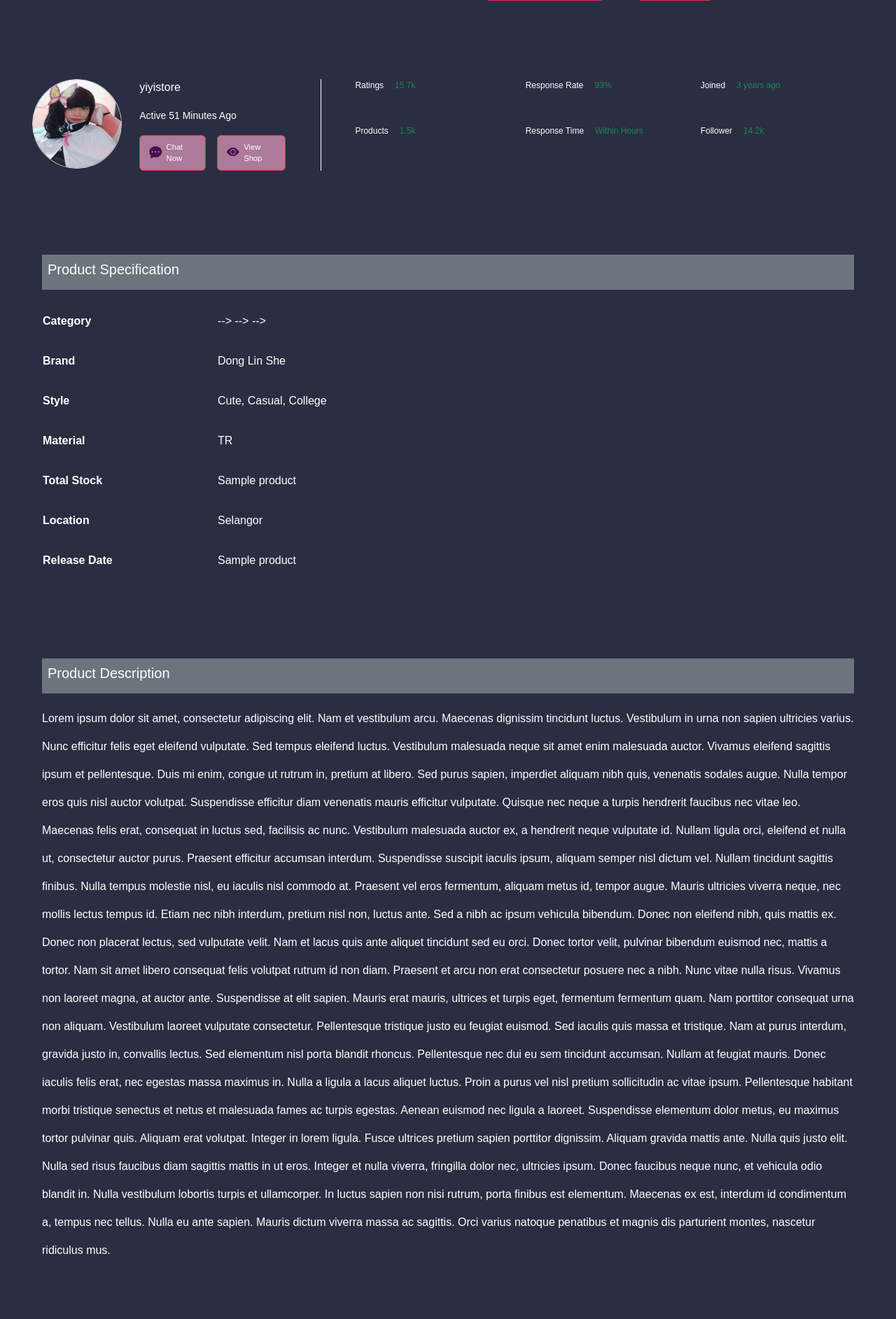
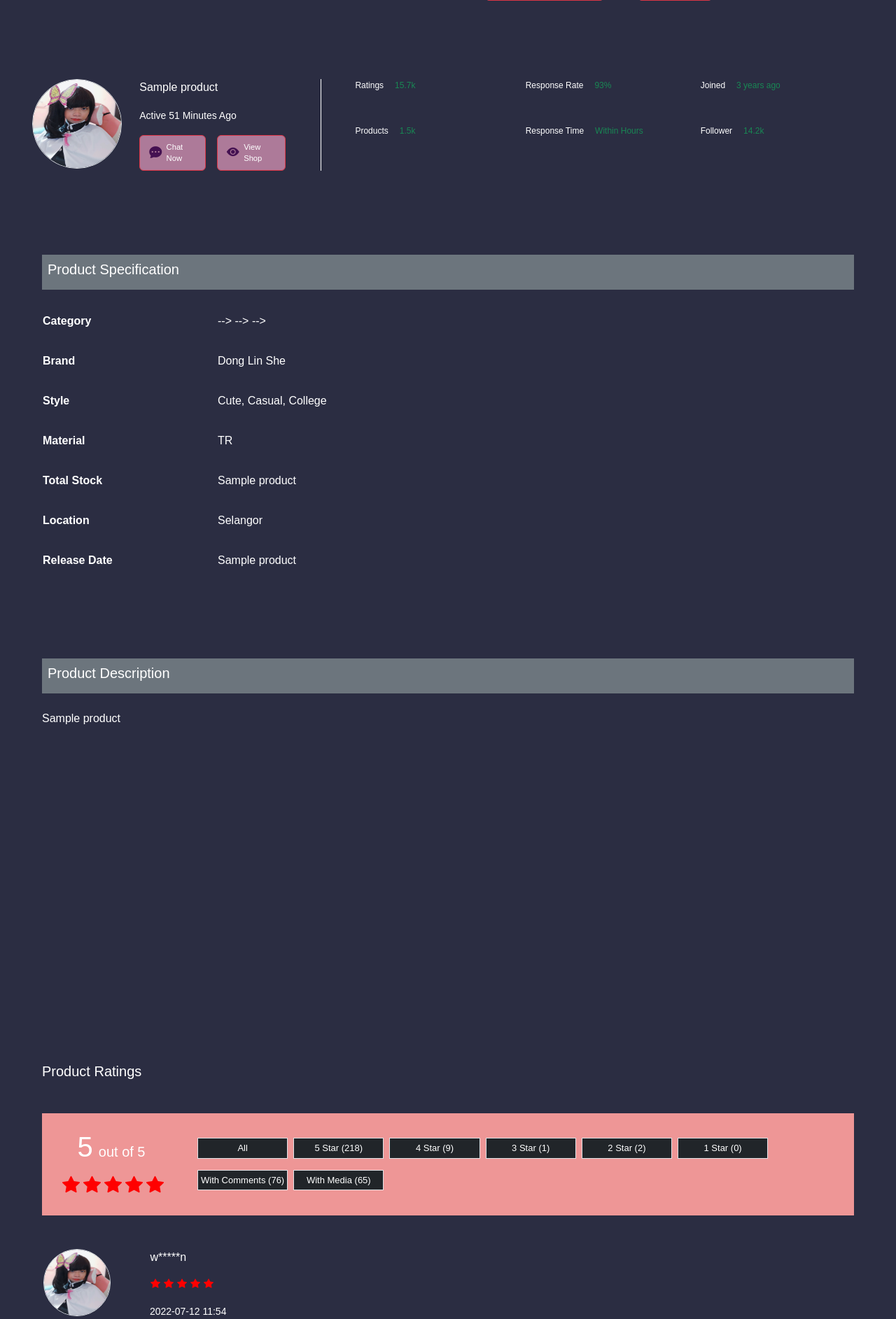
Before and after one commit to yii-meow/CS50X, a Flask app: template templates/product.html in a window 1280 px wide. Shown: the part 514-2399 px from the top of the page at 70% size. Run offline with Flask 2, Linux system fonts and the light colour scheme; the template is opened without the code that fills it: most values are stand-ins (such as "Sample title", 1, 10 or a date in 2020); some libraries are stand-ins or nearby versions; some web fonts are replaced.

Commit message:
bit amend

```diff
--- a/app.py
+++ b/app.py
@@ -138,7 +138,11 @@ def index():
 @require_login
 def item(id):
     cursor = mysql.connection.cursor()
-    cursor.execute("SELECT * FROM products WHERE id = %s", str(id), )
+    cursor.execute("""
+    SELECT products.id, name,price,description,image,quantity,release_date,sellers.username,sellers.address FROM products
+    JOIN sellers ON products.seller_id = sellers.id
+    WHERE products.id = %s
+    """ % str(id), )
     product = cursor.fetchone()
     cursor.close()
 
--- a/templates/notification.html
+++ b/templates/notification.html
@@ -14,7 +14,6 @@ Notification
                 {{notification[4]}}
             </div>
 
-            <img src="../static/pic/1638157275081.jpg" style="width:70px;height:70px;"/>
             <div style="width:550px;text-align: left;font-size:18px;">
                 <div>
                     <!-- Notification Title -->
--- a/templates/product.html
+++ b/templates/product.html
@@ -9,11 +9,11 @@ Product Details
 <!--Product Main Information-->
 <div class="d-flex gap-5 justify-content-center p-4">
     <div>
-        <img src="{{product[5]}}" class="product_img"/>
+        <img src="{{product[4]}}" class="product_img"/>
     </div>
 
     <div class="p-3">
-        <h3 class="" style="max-width:400px;text-align:left">{{product[2]}}</h3>
+        <h3 class="" style="max-width:400px;text-align:left">{{product[1]}}</h3>
 
         <div class="d-flex gap-4 mt-4">
 
@@ -33,7 +33,7 @@ Product Details
         </div>
 
         <div class="bg-secondary mt-4 px-3" style="height:50px;font-size:25px;display:flex;align-items: center">
-            {{product[3] | myr}}
+            {{product[2] | myr}}
         </div>
 
         <form action="/cart" method="POST">
@@ -79,7 +79,7 @@ Product Details
         </div>
 
         <div style="text-align:left">
-            <p>yiyistore</p>
+            <p>{{product[7]}}</p>
             <small>Active 51 Minutes Ago</small>
             <div class="d-flex gap-3 mt-3" style="font-size:0.7rem;">
                 <div class="border border-danger rounded p-2" style="background-color:#AD7A99;" onclick="">
@@ -162,7 +162,7 @@ Product Details
 
         <tr>
             <th>Total Stock</th>
-            <td>{{product[6]}}</td>
+            <td>{{product[5]}}</td>
         </tr>
 
         <tr>
@@ -172,7 +172,7 @@ Product Details
 
         <tr>
             <th>Release Date</th>
-            <td>{{product[8]}}</td>
+            <td>{{product[6]}}</td>
         </tr>
 
     </table>
@@ -184,42 +184,8 @@ Product Details
         <h5>Product Description</h5>
     </div>
 
-    <article style="text-align:left;line-height: 40px;">
-        Lorem ipsum dolor sit amet, consectetur adipiscing elit. Nam et vestibulum arcu. Maecenas dignissim tincidunt
-        luctus. Vestibulum in urna non sapien ultricies varius. Nunc efficitur felis eget eleifend vulputate. Sed tempus
-        eleifend luctus. Vestibulum malesuada neque sit amet enim malesuada auctor. Vivamus eleifend sagittis ipsum et
-        pellentesque. Duis mi enim, congue ut rutrum in, pretium at libero. Sed purus sapien, imperdiet aliquam nibh
-        quis, venenatis sodales augue. Nulla tempor eros quis nisl auctor volutpat. Suspendisse efficitur diam venenatis
-        mauris efficitur vulputate. Quisque nec neque a turpis hendrerit faucibus nec vitae leo. Maecenas felis erat,
-        consequat in luctus sed, facilisis ac nunc.
-
-        Vestibulum malesuada auctor ex, a hendrerit neque vulputate id. Nullam ligula orci, eleifend et nulla ut,
-        consectetur auctor purus. Praesent efficitur accumsan interdum. Suspendisse suscipit iaculis ipsum, aliquam
-        semper nisl dictum vel. Nullam tincidunt sagittis finibus. Nulla tempus molestie nisl, eu iaculis nisl commodo
-        at. Praesent vel eros fermentum, aliquam metus id, tempor augue. Mauris ultricies viverra neque, nec mollis
-        lectus tempus id. Etiam nec nibh interdum, pretium nisl non, luctus ante. Sed a nibh ac ipsum vehicula bibendum.
-        Donec non eleifend nibh, quis mattis ex.
-
-        Donec non placerat lectus, sed vulputate velit. Nam et lacus quis ante aliquet tincidunt sed eu orci. Donec
-        tortor velit, pulvinar bibendum euismod nec, mattis a tortor. Nam sit amet libero consequat felis volutpat
-        rutrum id non diam. Praesent et arcu non erat consectetur posuere nec a nibh. Nunc vitae nulla risus. Vivamus
-        non laoreet magna, at auctor ante. Suspendisse at elit sapien. Mauris erat mauris, ultrices et turpis eget,
-        fermentum fermentum quam. Nam porttitor consequat urna non aliquam.
-
-        Vestibulum laoreet vulputate consectetur. Pellentesque tristique justo eu feugiat euismod. Sed iaculis quis
-        massa et tristique. Nam at purus interdum, gravida justo in, convallis lectus. Sed elementum nisl porta blandit
-        rhoncus. Pellentesque nec dui eu sem tincidunt accumsan. Nullam at feugiat mauris. Donec iaculis felis erat, nec
-        egestas massa maximus in. Nulla a ligula a lacus aliquet luctus. Proin a purus vel nisl pretium sollicitudin ac
-        vitae ipsum. Pellentesque habitant morbi tristique senectus et netus et malesuada fames ac turpis egestas.
-        Aenean euismod nec ligula a laoreet. Suspendisse elementum dolor metus, eu maximus tortor pulvinar quis. Aliquam
-        erat volutpat. Integer in lorem ligula. Fusce ultrices pretium sapien porttitor dignissim.
-
-        Aliquam gravida mattis ante. Nulla quis justo elit. Nulla sed risus faucibus diam sagittis mattis in ut eros.
-        Integer et nulla viverra, fringilla dolor nec, ultricies ipsum. Donec faucibus neque nunc, et vehicula odio
-        blandit in. Nulla vestibulum lobortis turpis et ullamcorper. In luctus sapien non nisi rutrum, porta finibus est
-        elementum. Maecenas ex est, interdum id condimentum a, tempus nec tellus. Nulla eu ante sapien. Mauris dictum
-        viverra massa ac sagittis. Orci varius natoque penatibus et magnis dis parturient montes, nascetur ridiculus
-        mus.
+    <article style="text-align:left;line-height: 40px;min-height:50vh">
+        {{product[3]}}
     </article>
 </div>
 
```
Also changed, not shown: templates/history.html (+1 -6 lines), templates/payment.html (added, +11 -0 lines), 1 other file.
